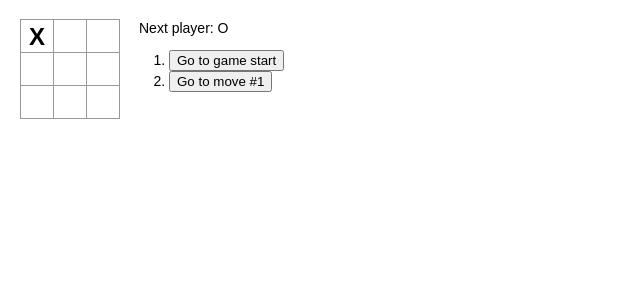
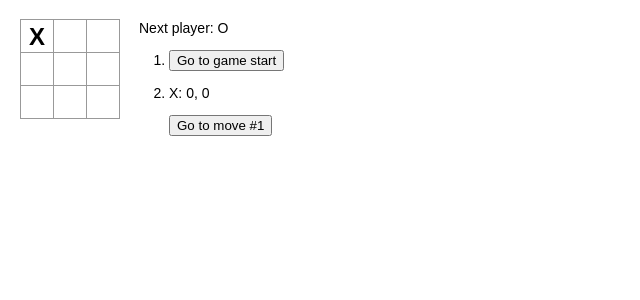
Before and after one commit to sonarAIT/react-tutorial, a React (Create React App) app: page / in a window 1280 px wide. Both pictures are taken after a click on the button 37 px from the left and 36 px from the top of the page. Shown: the top 300 px of the page, without its empty margins (0-640 px from the left). Built offline with nearby package versions, Linux system fonts and the light colour scheme.

Commit message:
feat: log

```diff
--- a/src/index.tsx
+++ b/src/index.tsx
@@ -4,6 +4,11 @@ import "./index.css";
 
 type SquareType = string | null;
 type SquaresType = Array<SquareType>;
+type HandType = {
+    row: number,
+    col: number,
+    turn: string
+}
 
 type SquareProps = {
     value: SquareType;
@@ -55,7 +60,7 @@ class Board extends React.Component<BoardProps> {
 }
 
 type GameState = {
-    history: Array<{ squares: SquaresType }>;
+    history: Array<{ squares: SquaresType, hand: HandType | null }>;
     stepNumber: number;
     xIsNext: boolean;
 };
@@ -66,6 +71,7 @@ class Game extends React.Component<{}, GameState> {
             history: [
                 {
                     squares: Array(9).fill(null),
+                    hand: null,
                 },
             ],
             stepNumber: 0,
@@ -80,11 +86,19 @@ class Game extends React.Component<{}, GameState> {
         if (calculateWinner(squares) || squares[i]) {
             return;
         }
-        squares[i] = this.state.xIsNext ? "X" : "O";
+
+        const nowTurn = this.state.xIsNext ? "X" : "O";
+        squares[i] = nowTurn;
+
+        const row = Math.floor(i / 3);
+        const col = i % 3;
+        const hand = { row: row, col: col, turn: nowTurn };
+
         this.setState({
             history: history.concat([
                 {
                     squares: squares,
+                    hand: hand,
                 },
             ]),
             stepNumber: history.length,
@@ -106,8 +120,14 @@ class Game extends React.Component<{}, GameState> {
 
         const moves = history.map((step, move) => {
             const desc = move ? "Go to move #" + move : "Go to game start";
+            let rowANDcol = null;
+            if (step.hand !== null) {
+                rowANDcol = (<p>{step.hand.turn}: {step.hand.row}, {step.hand.col}</p>);
+            }
+
             return (
                 <li key={move}>
+                    {rowANDcol}
                     <button onClick={() => this.jumpTo(move)}>{desc}</button>
                 </li>
             );
```
